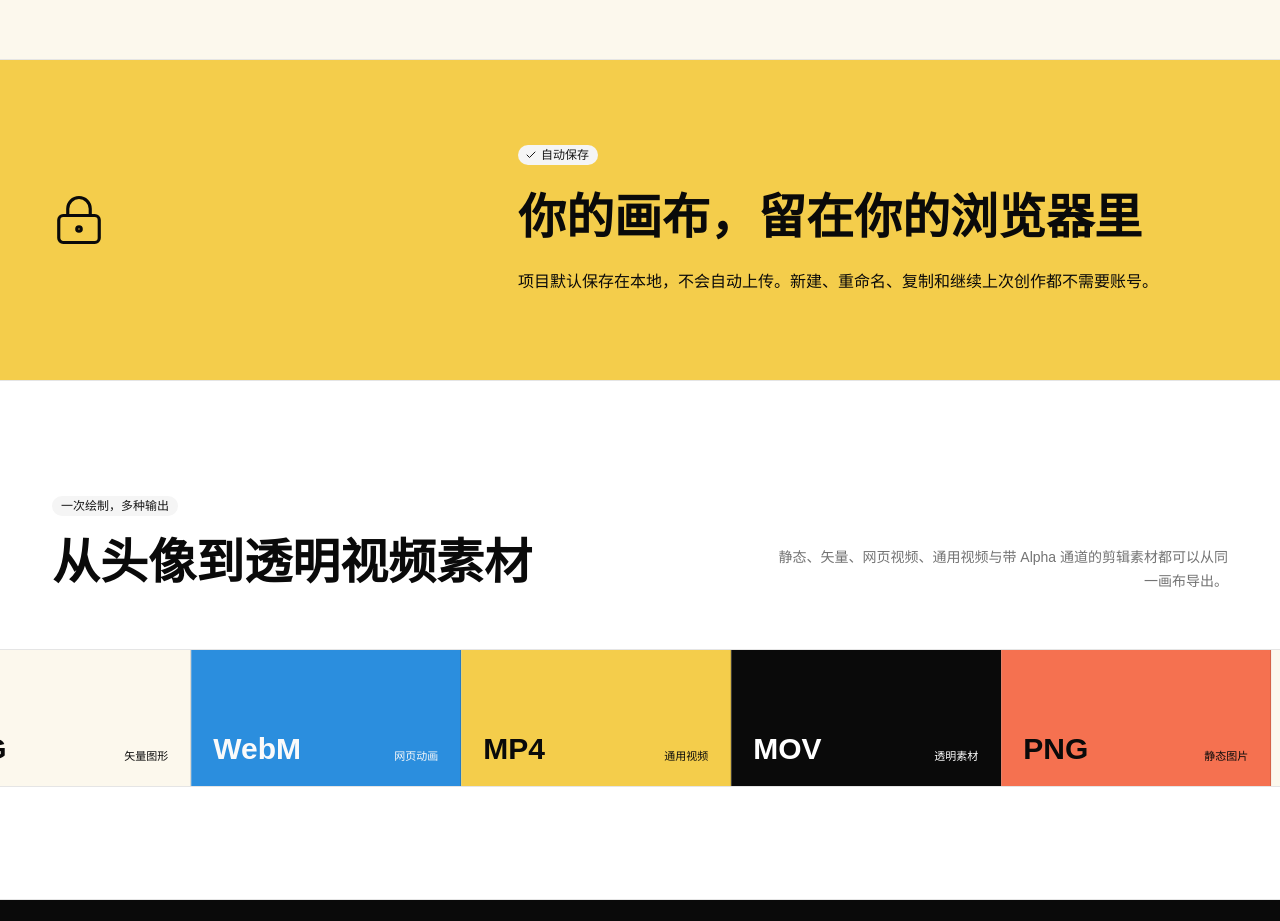
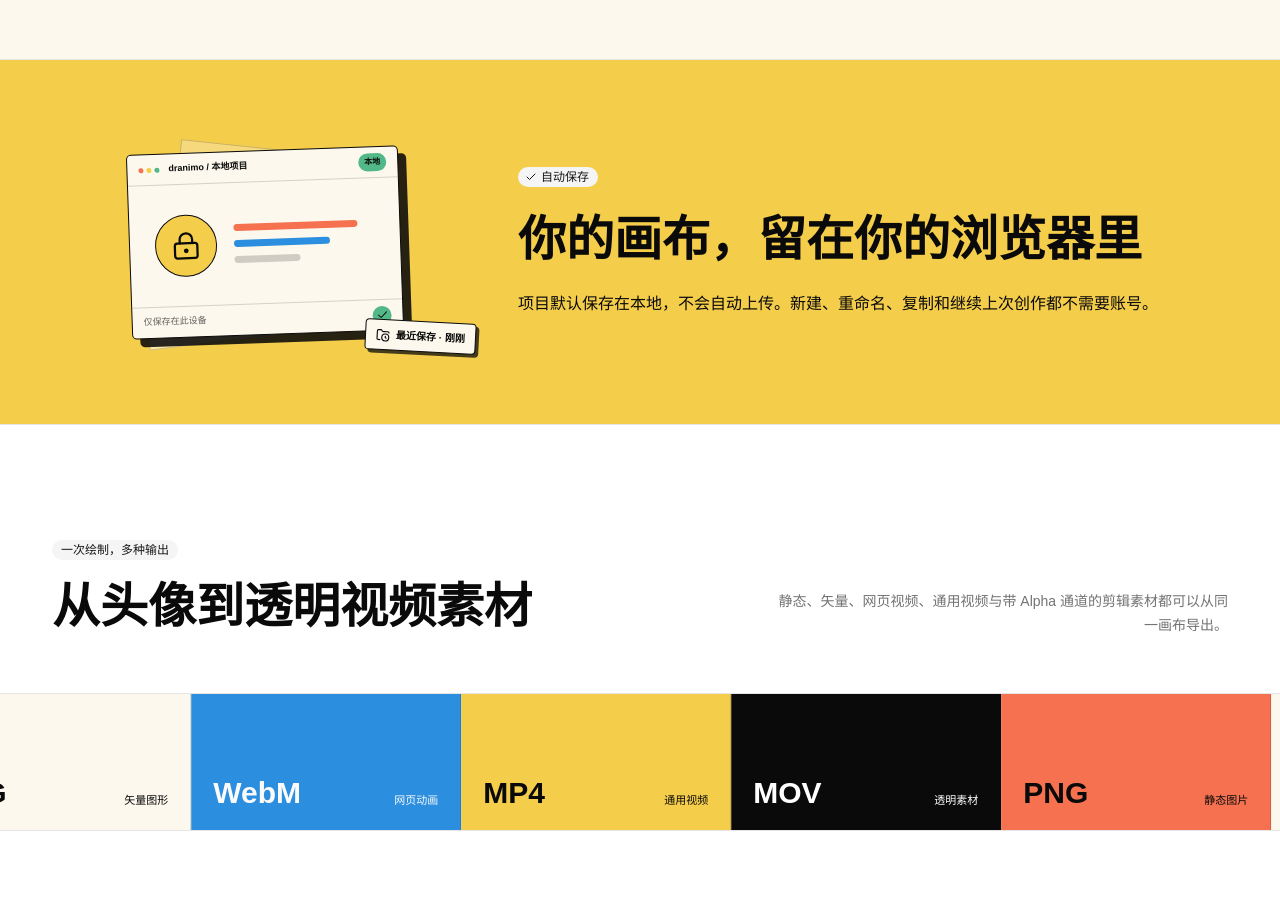
Before and after one commit to tuntun0609/dranimo, a Next.js app: page / in a window 1280 px wide. Shown: the part 2040-2961 px from the top of the page. Built offline with nearby package versions, Linux system fonts and the light colour scheme.

Commit message:
feat: 添加本地项目视觉组件，优化界面布局和样式

```diff
--- a/src/app/globals.css
+++ b/src/app/globals.css
@@ -756,6 +756,170 @@ button:not(:disabled) {
   color: var(--studio-ink);
 }
 
+.home-local-visual {
+  position: relative;
+  display: grid;
+  min-height: 236px;
+  place-items: center;
+  isolation: isolate;
+}
+
+.home-local-backdrop {
+  position: absolute;
+  width: 216px;
+  height: 164px;
+  border: 1px solid color-mix(in oklab, var(--studio-ink) 20%, transparent);
+  background: color-mix(in oklab, var(--studio-yellow) 55%, white);
+}
+
+.home-local-backdrop-one {
+  transform: translate(-18px, 14px) rotate(-7deg);
+}
+
+.home-local-backdrop-two {
+  transform: translate(15px, -10px) rotate(6deg);
+  background: color-mix(in oklab, var(--studio-yellow) 78%, white);
+}
+
+.home-local-window {
+  position: relative;
+  z-index: 1;
+  width: min(100%, 272px);
+  overflow: hidden;
+  border: 1px solid var(--studio-ink);
+  border-radius: 5px;
+  background: var(--studio-paper);
+  color: var(--studio-ink);
+  box-shadow: 8px 8px 0 color-mix(in oklab, var(--studio-ink) 88%, transparent);
+  transform: rotate(-2deg);
+}
+
+.home-local-window-top,
+.home-local-window-footer {
+  display: flex;
+  align-items: center;
+  gap: 9px;
+  min-height: 31px;
+  padding: 0 11px;
+  border-bottom: 1px solid
+    color-mix(in oklab, var(--studio-ink) 16%, transparent);
+  font-size: 9px;
+}
+
+.home-local-window-footer {
+  justify-content: space-between;
+  border-top: 1px solid color-mix(in oklab, var(--studio-ink) 16%, transparent);
+  border-bottom: 0;
+  color: color-mix(in oklab, var(--studio-ink) 62%, transparent);
+}
+
+.home-local-window-dots {
+  display: flex;
+  gap: 3px;
+}
+
+.home-local-window-dots span {
+  width: 5px;
+  height: 5px;
+  border-radius: 50%;
+  background: var(--studio-coral);
+}
+
+.home-local-window-dots span:nth-child(2) {
+  background: var(--studio-yellow);
+}
+
+.home-local-window-dots span:nth-child(3) {
+  background: var(--studio-green);
+}
+
+.home-local-window-title {
+  flex: 1;
+  font-weight: 600;
+}
+
+.home-local-window-status {
+  padding: 3px 6px;
+  border-radius: 999px;
+  background: var(--studio-green);
+  font-size: 8px;
+  font-weight: 700;
+}
+
+.home-local-window-body {
+  display: flex;
+  align-items: center;
+  gap: 17px;
+  min-height: 121px;
+  padding: 21px 25px;
+}
+
+.home-local-lock {
+  display: grid;
+  width: 62px;
+  height: 62px;
+  flex: none;
+  place-items: center;
+  border: 1px solid var(--studio-ink);
+  border-radius: 50%;
+  background: var(--studio-yellow);
+}
+
+.home-local-lines {
+  display: grid;
+  width: 100%;
+  gap: 9px;
+}
+
+.home-local-lines span {
+  display: block;
+  height: 7px;
+  border-radius: 999px;
+  background: color-mix(in oklab, var(--studio-ink) 18%, transparent);
+}
+
+.home-local-lines span:first-child {
+  width: 88%;
+  background: var(--studio-coral);
+}
+
+.home-local-lines span:nth-child(2) {
+  width: 68%;
+  background: var(--studio-blue);
+}
+
+.home-local-lines span:last-child {
+  width: 47%;
+}
+
+.home-local-check {
+  display: grid;
+  width: 19px;
+  height: 19px;
+  place-items: center;
+  border-radius: 50%;
+  background: var(--studio-green);
+  color: var(--studio-ink);
+}
+
+.home-local-note {
+  position: absolute;
+  z-index: 2;
+  right: 2px;
+  bottom: 8px;
+  display: inline-flex;
+  align-items: center;
+  gap: 6px;
+  padding: 7px 10px;
+  border: 1px solid var(--studio-ink);
+  border-radius: 4px;
+  background: var(--studio-paper);
+  font-size: 10px;
+  font-weight: 650;
+  box-shadow: 3px 3px 0 color-mix(in oklab, var(--studio-ink) 75%, transparent);
+  transform: rotate(3deg);
+}
+
 .home-format-loop {
   overflow: hidden;
   border-top: 1px solid var(--border);
@@ -928,6 +1092,18 @@ button:not(:disabled) {
 }
 
 @media (max-width: 640px) {
+  .home-local-visual {
+    min-height: 214px;
+  }
+
+  .home-local-window {
+    width: min(100%, 258px);
+  }
+
+  .home-local-note {
+    right: max(0px, calc(50% - 142px));
+  }
+
   .hero-demo-workspace {
     aspect-ratio: 4 / 3;
     grid-template-columns: 48px minmax(0, 1fr);
--- a/src/app/page.tsx
+++ b/src/app/page.tsx
@@ -296,7 +296,43 @@ export default function HomePage() {
 
       <section className="home-local-band border-b border-border">
         <div className="mx-auto grid min-h-[320px] w-full max-w-[1240px] gap-10 px-5 py-16 md:grid-cols-[0.75fr_1.25fr] md:items-center md:px-8">
-          <LockKeyhole size={54} strokeWidth={1.4} />
+          <div className="home-local-visual" aria-hidden="true">
+            <div className="home-local-backdrop home-local-backdrop-one" />
+            <div className="home-local-backdrop home-local-backdrop-two" />
+            <div className="home-local-window">
+              <div className="home-local-window-top">
+                <div className="home-local-window-dots">
+                  <span />
+                  <span />
+                  <span />
+                </div>
+                <span className="home-local-window-title">
+                  dranimo / 本地项目
+                </span>
+                <span className="home-local-window-status">本地</span>
+              </div>
+              <div className="home-local-window-body">
+                <div className="home-local-lock">
+                  <LockKeyhole size={30} strokeWidth={1.8} />
+                </div>
+                <div className="home-local-lines">
+                  <span />
+                  <span />
+                  <span />
+                </div>
+              </div>
+              <div className="home-local-window-footer">
+                <span>仅保存在此设备</span>
+                <span className="home-local-check">
+                  <Check size={12} />
+                </span>
+              </div>
+            </div>
+            <div className="home-local-note">
+              <FolderClock size={14} strokeWidth={2} />
+              最近保存 · 刚刚
+            </div>
+          </div>
           <div>
             <Badge variant="secondary">
               <Check data-icon="inline-start" />
```
